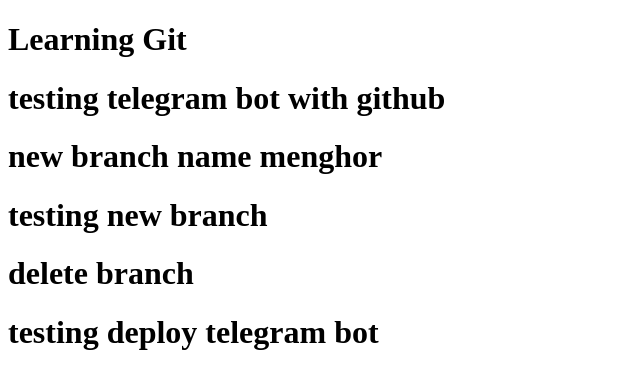
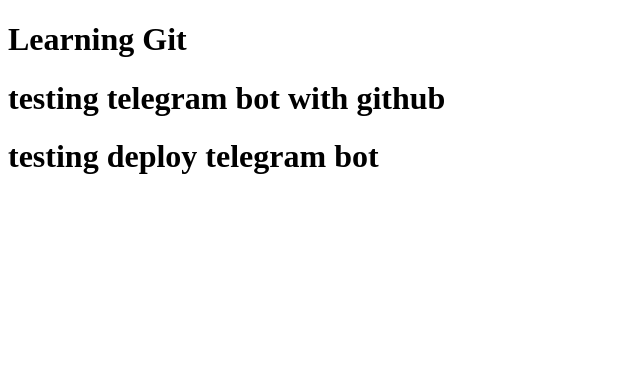
Before and after one commit to houmenghor/testing, a plain HTML site: page index.html in a window 1280 px wide. Shown: the whole page, without its empty margins (0-640 px from the left). Drawn offline with Linux system fonts and the light colour scheme.

Commit message:
happy birthday mouykea

```diff
--- a/index.html
+++ b/index.html
@@ -8,9 +8,6 @@
 <body>
     <h1>Learning Git</h1>
     <h1>testing telegram bot with github</h1>
-    <h1>new branch name menghor</h1>
-    <h1>testing new branch</h1>
-    <h1>delete branch</h1>
     <h1>testing deploy telegram bot</h1>
 </body>
 </html>
```
